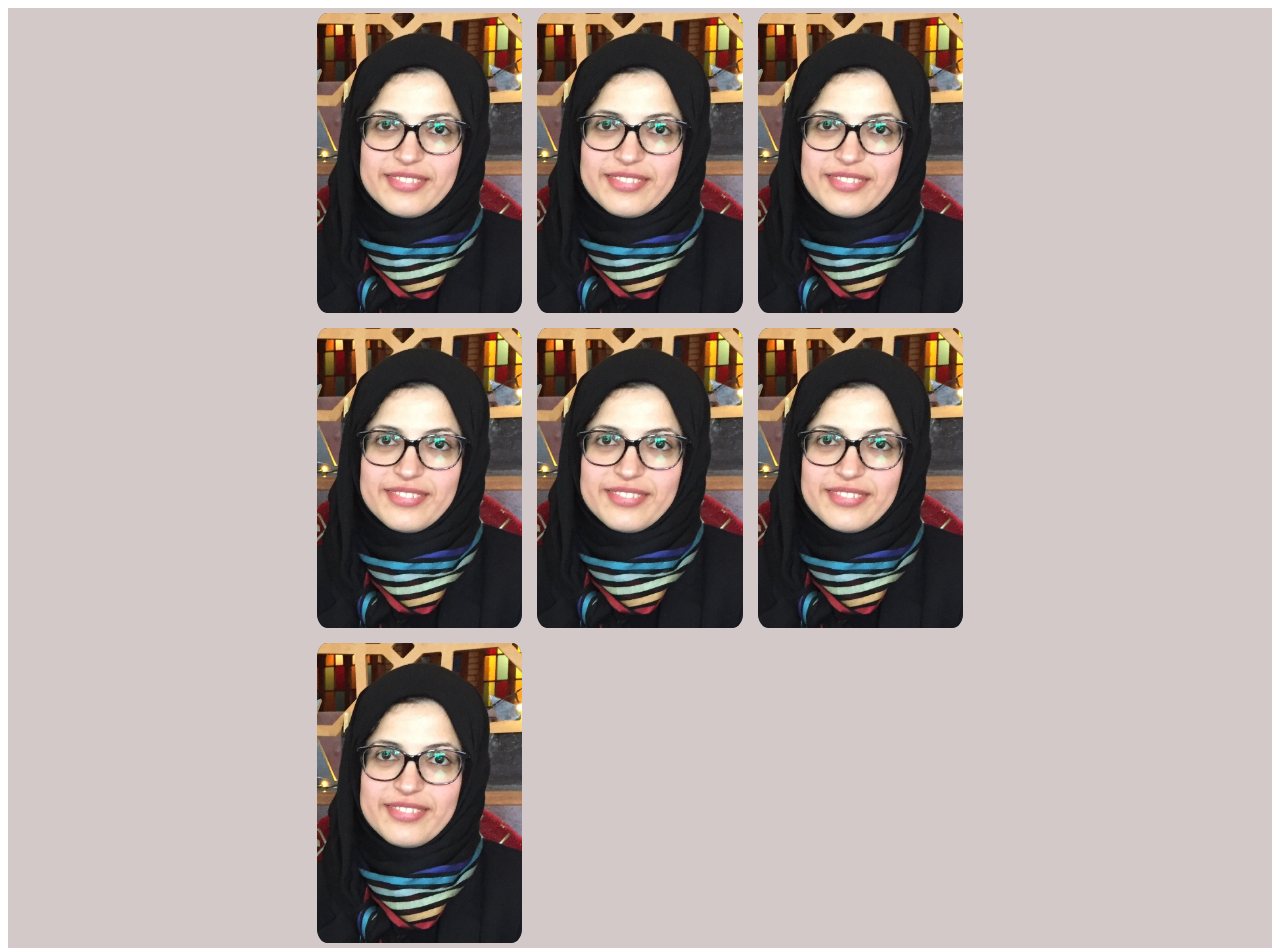
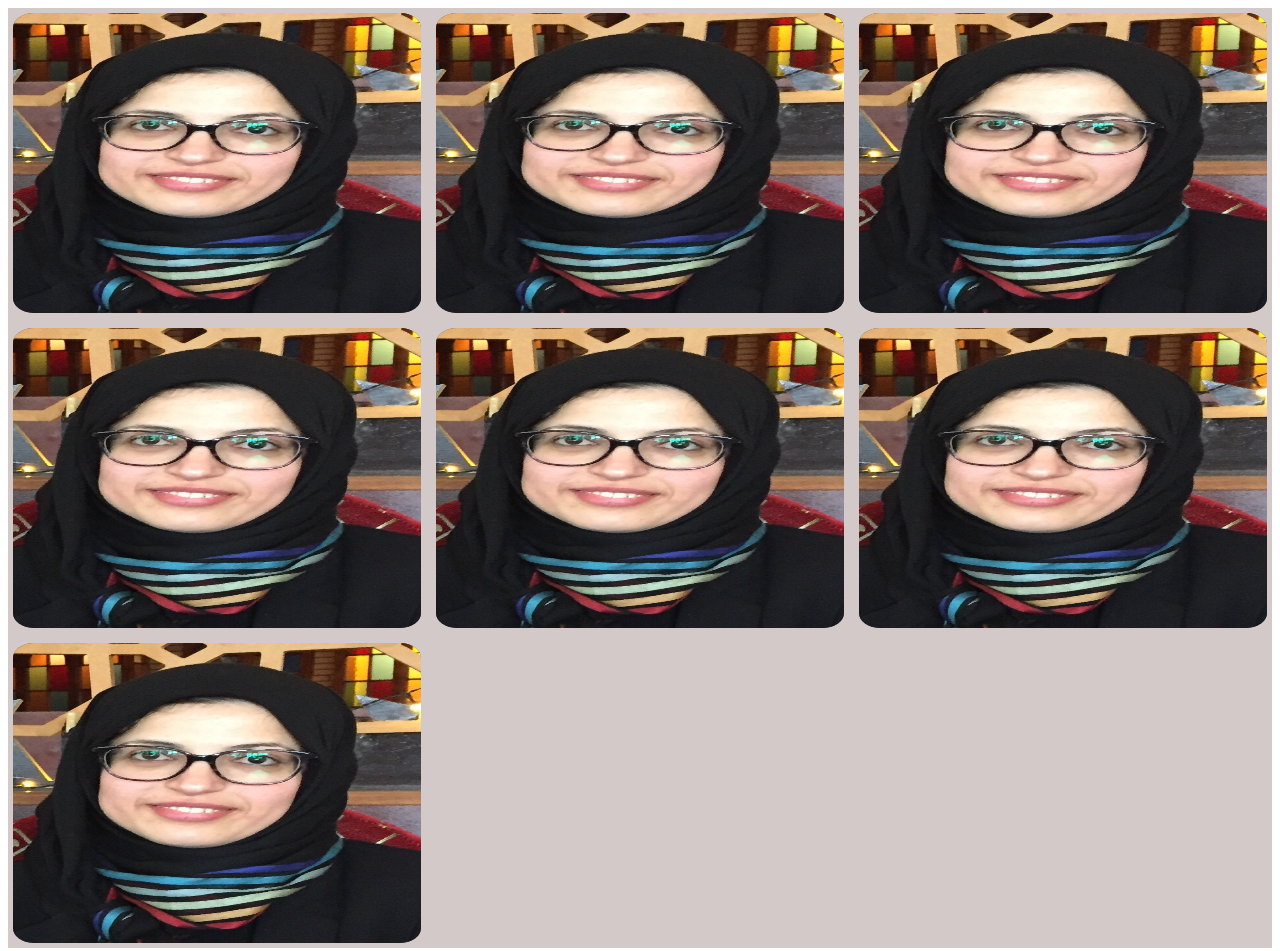
Before and after one commit to HawraaAlmasoodi/Eindopdracht-Advanced-CSS, a plain HTML site: page Eindopdracht-Advanced CSS-Level-2/index.html in a window 1280 px wide. Drawn offline with nearby package versions, Linux system fonts and the light colour scheme; files that its build step writes are made by us from their sources.

Commit message:
Update _constants.scss

```diff
--- a/Eindopdracht-Advanced CSS-Level-2/_constants.scss
+++ b/Eindopdracht-Advanced CSS-Level-2/_constants.scss
@@ -1,21 +1,6 @@
 @mixin standard-grid-display {
     display: grid;
-    justify-content: center;
-    justify-items: center;
-    align-items: center;
+    justify-content: stretch;
+    align-content: center;
     background-color: rgb(211, 201, 201);
 }
-@mixin column-start-1 {
-    grid-column-start: 1;
-        grid-column: 1;
-}
-
-@mixin column-start-2 {
-    grid-column-start: 2;
-        grid-column: 2;
-}
-
-@mixin column-start-3 {
-    grid-column-start: 3;
-        grid-column: 3;
-}
```
